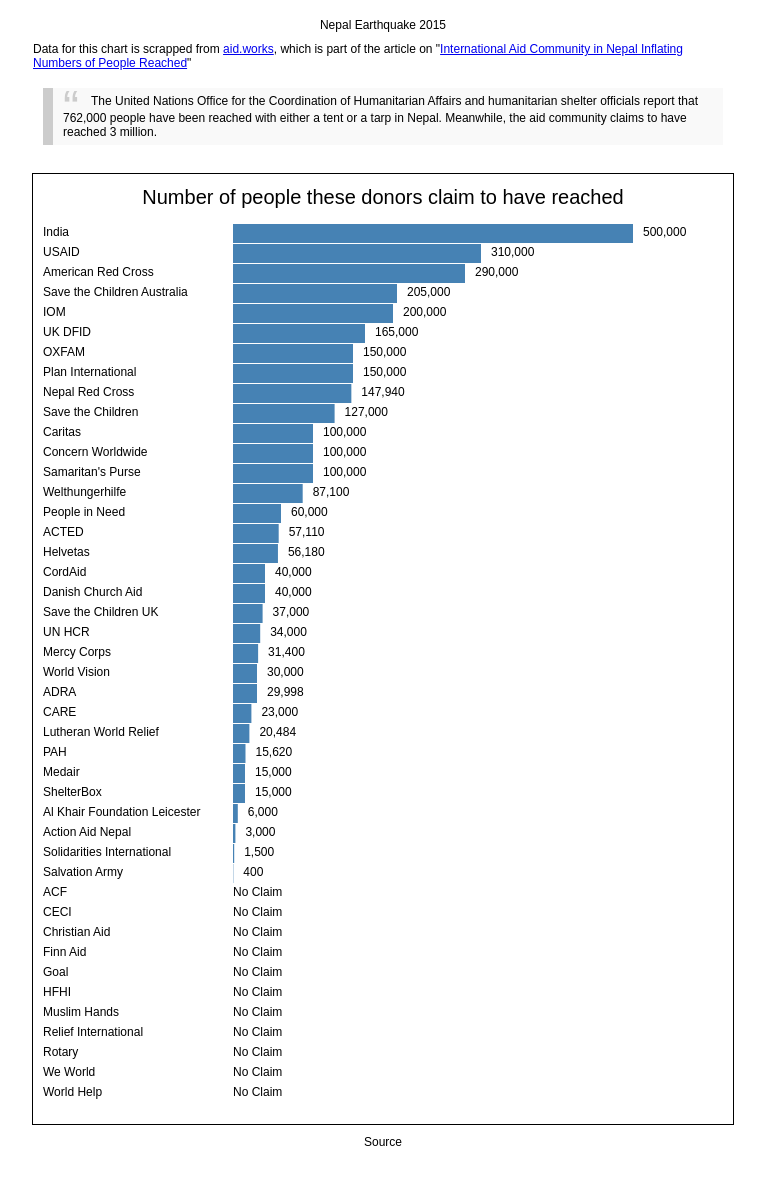
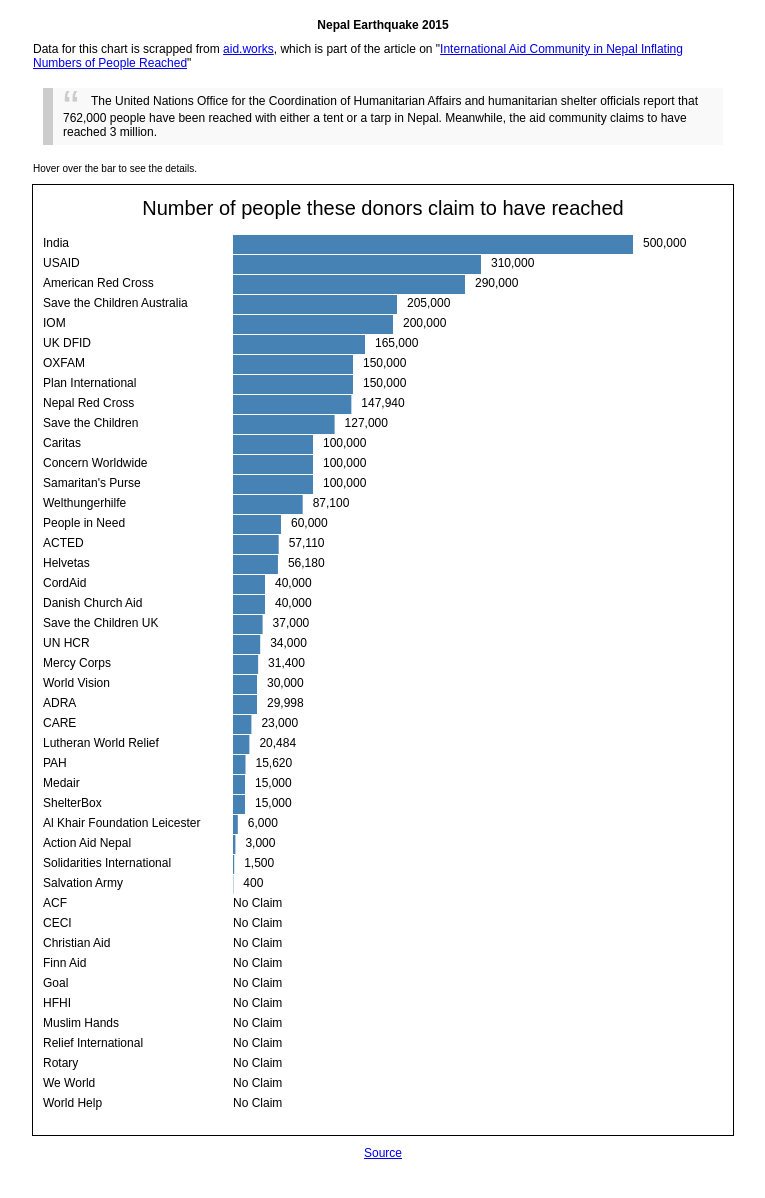
Before and after one commit to anjesh/aid.works-people-reached, a plain HTML site: page index.html in a window 1280 px wide. Shown: the whole page, without its empty margins (257-1022 px from the left). Drawn offline with Linux system fonts and the light colour scheme.

Commit message:
updated readme

```diff
--- a/index.html
+++ b/index.html
@@ -49,12 +49,13 @@ blockquote p {
 }
 </style>
 <div class="container" align="center">
-Nepal Earthquake 2015
+<b>Nepal Earthquake 2015</b>
 <div style="width:700px;" align="left">Data for this chart is scrapped from <a href='http://aid.works/' target=blank>aid.works</a>, which is part of the article on "<a href='http://aid.works/2015/06/nepal-inflated-numbers/' target=blank>International Aid Community in Nepal Inflating Numbers of People Reached</a>"
 <blockquote>The United Nations Office for the Coordination of Humanitarian Affairs and humanitarian shelter officials report that 762,000 people have been reached with either a tent or a tarp in Nepal. Meanwhile, the aid community claims to have reached 3 million.</blockquote>
+<small>Hover over the bar to see the details.</small>
 </div>
 <svg class="chart"></svg>
-<div><a>Source</a></div>
+<div><a href="https://github.com/anjesh/aid.works-people-reached">Source</a></div>
 </div>
 <script src="lib/d3.js" charset="utf-8"></script>
 <script src="lib/d3.tip.v0.6.3.js" charset="utf-8"></script>
```
Also changed, not shown: 1 other file.
